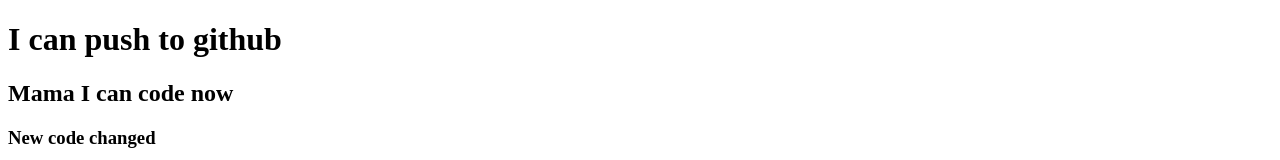
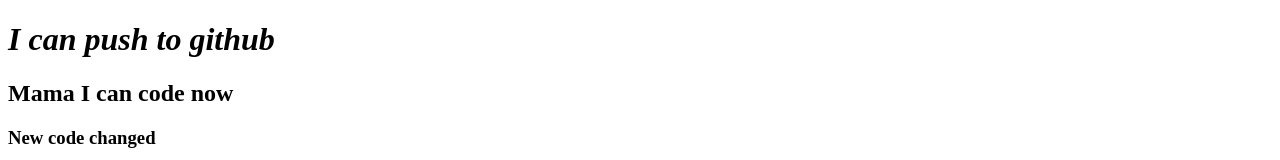
Before and after one commit to olidubd/My-Second-Repo, a plain HTML site: page Index.html in a window 1280 px wide. Shown: the top 160 px of the page. Drawn offline with Linux system fonts and the light colour scheme.

Commit message:
style changes

```diff
--- a/Index.html
+++ b/Index.html
@@ -8,7 +8,7 @@
     <link rel="stylesheet" href="style.css">
 </head>
 <body>
-    <h1>I can push to github</h1>
+    <h1><i>I can push to github</i></h1>
     <h2>Mama I can code now</h2>
     <h3>New code changed</h3>
     <p>I am going to Dhaka for personal task</p>
```
